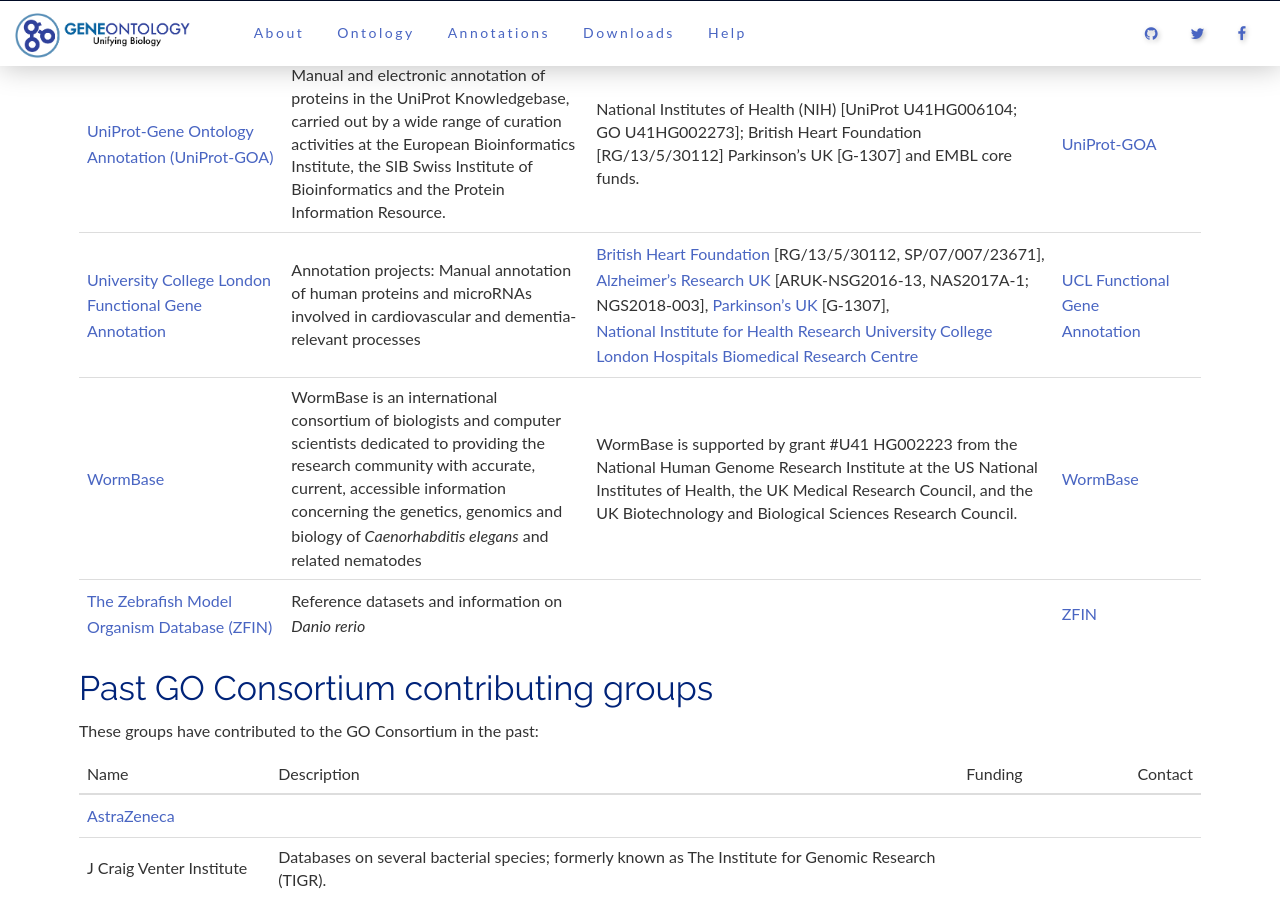
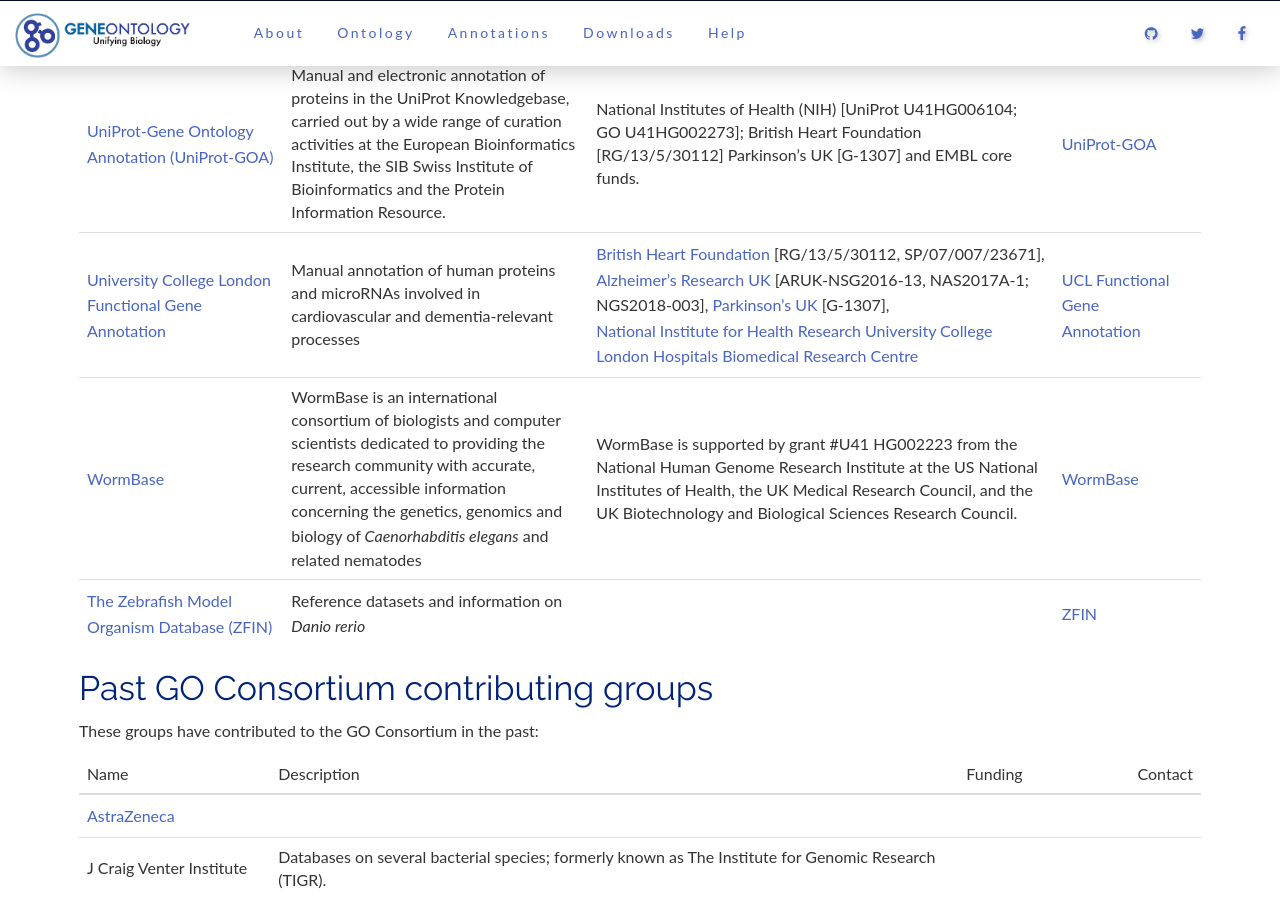
Before and after one commit to geneontology/geneontology.github.io, a Jekyll site: the page built from _docs/annotation-contributors.md, in a window 1280 px wide and 900 px high, scrolled down 3329 px. Built offline with Jekyll 4.4.1, drawn with Linux system fonts in a browser that asks for light colours; nearby versions of some CDN libraries.

Commit message:
Update annotation-contributors.md
removing unnecessary words...

```diff
--- a/_docs/annotation-contributors.md
+++ b/_docs/annotation-contributors.md
@@ -45,7 +45,7 @@
 |[SYSCILIA](http://syscilia.org/){:target="blank"}| 	The European project SYSCILIA is a systems biology approach to dissect cilia function and its disruption in human genetic disease |	European Community's Seventh Framework Programme (FP7/2007-2013) under the Health Cooperation Programme. |	[SYSCILIA](http://syscilia.org/contacts.shtml){:target="blank"}|
 |[Tetrahymena Genome Database (TGD)](http://ciliate.org/index.php/home/welcome){:target="blank"}| 	Database of information about the Tetrahymena thermophila genome sequence determined at The Institute for Genomic Research (TIGR) | |[TGD](mailto:ciliate-curator@bradley.edu)|
 |[UniProt-Gene Ontology Annotation (UniProt-GOA)](http://www.ebi.ac.uk/GOA){:target="blank"}|	Manual and electronic annotation of proteins in the UniProt Knowledgebase, carried out by a wide range of curation activities at the European Bioinformatics Institute, the SIB Swiss Institute of Bioinformatics and the Protein Information Resource. |	National Institutes of Health (NIH) [UniProt U41HG006104; GO U41HG002273]; British Heart Foundation [RG/13/5/30112] Parkinson's UK [G-1307] and EMBL core funds.| 	[UniProt-GOA](mailto:goa@ebi.ac.uk)|
-|[University College London Functional Gene Annotation](http://geneontology.org/external-project/cardiovascular-gene-annotation-initiative){:target="blank"}| 	Annotation projects: Manual annotation of human proteins and microRNAs involved in cardiovascular and dementia-relevant processes  |	[British Heart Foundation](http://www.bhf.org.uk/){:target="blank"} [RG/13/5/30112, SP/07/007/23671], [Alzheimer's Research UK](http://www.alzheimersresearchuk.org/){:target="blank"} [ARUK-NSG2016-13, NAS2017A-1; NGS2018-003], [Parkinson's UK](https://www.parkinsons.org.uk/){:target="blank"} [G-1307], [National Institute for Health Research University College London Hospitals Biomedical Research Centre](http://www.uclhospitals.brc.nihr.ac.uk/){:target="blank"}	|[UCL Functional Gene Annotation](mailto:goannotation@ucl.ac.uk)|
+|[University College London Functional Gene Annotation](http://geneontology.org/external-project/cardiovascular-gene-annotation-initiative){:target="blank"}| 	Manual annotation of human proteins and microRNAs involved in cardiovascular and dementia-relevant processes  |	[British Heart Foundation](http://www.bhf.org.uk/){:target="blank"} [RG/13/5/30112, SP/07/007/23671], [Alzheimer's Research UK](http://www.alzheimersresearchuk.org/){:target="blank"} [ARUK-NSG2016-13, NAS2017A-1; NGS2018-003], [Parkinson's UK](https://www.parkinsons.org.uk/){:target="blank"} [G-1307], [National Institute for Health Research University College London Hospitals Biomedical Research Centre](http://www.uclhospitals.brc.nihr.ac.uk/){:target="blank"}	|[UCL Functional Gene Annotation](mailto:goannotation@ucl.ac.uk)|
 |[WormBase](http://www.wormbase.org/){:target="blank"}| 	WormBase is an international consortium of biologists and computer scientists dedicated to providing the research community with accurate, current, accessible information concerning the genetics, genomics and biology of *Caenorhabditis elegans* and related nematodes |	WormBase is supported by grant #U41 HG002223 from the National Human Genome Research Institute at the US National Institutes of Health, the UK Medical Research Council, and the UK Biotechnology and Biological Sciences Research Council.| [WormBase](http://www.wormbase.org/tools/support){:target="blank"}|
 |[The Zebrafish Model Organism Database (ZFIN)](http://zfin.org/){:target="blank"}| 	Reference datasets and information on *Danio rerio* |	|  	[ZFIN](mailto:curators@zfin.org)|
 
```
